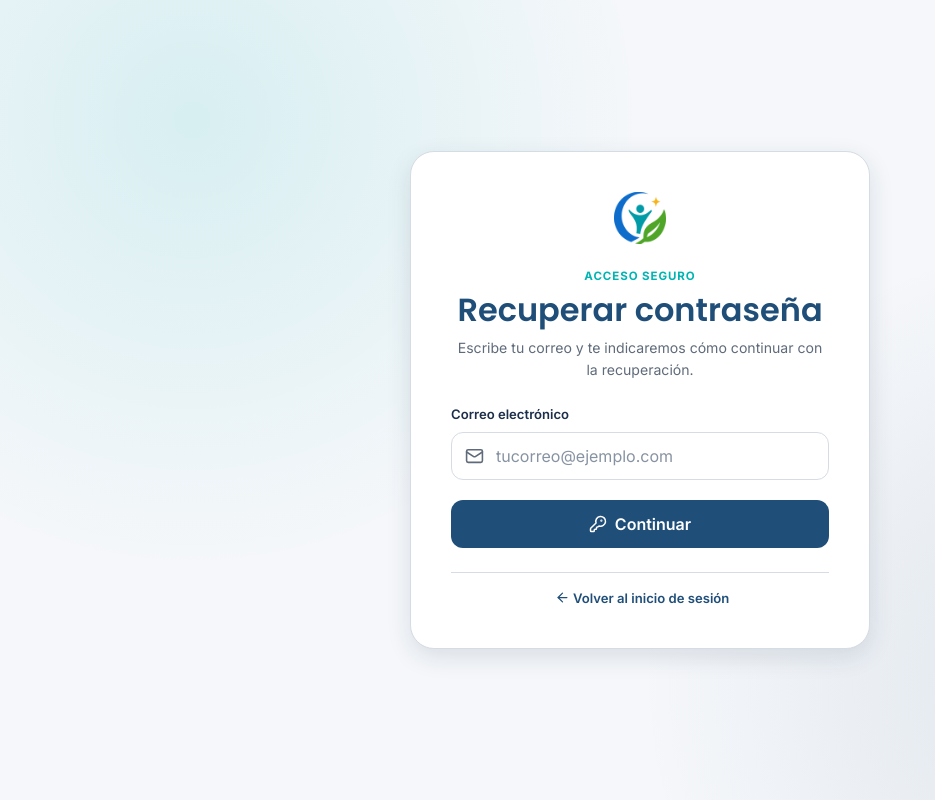
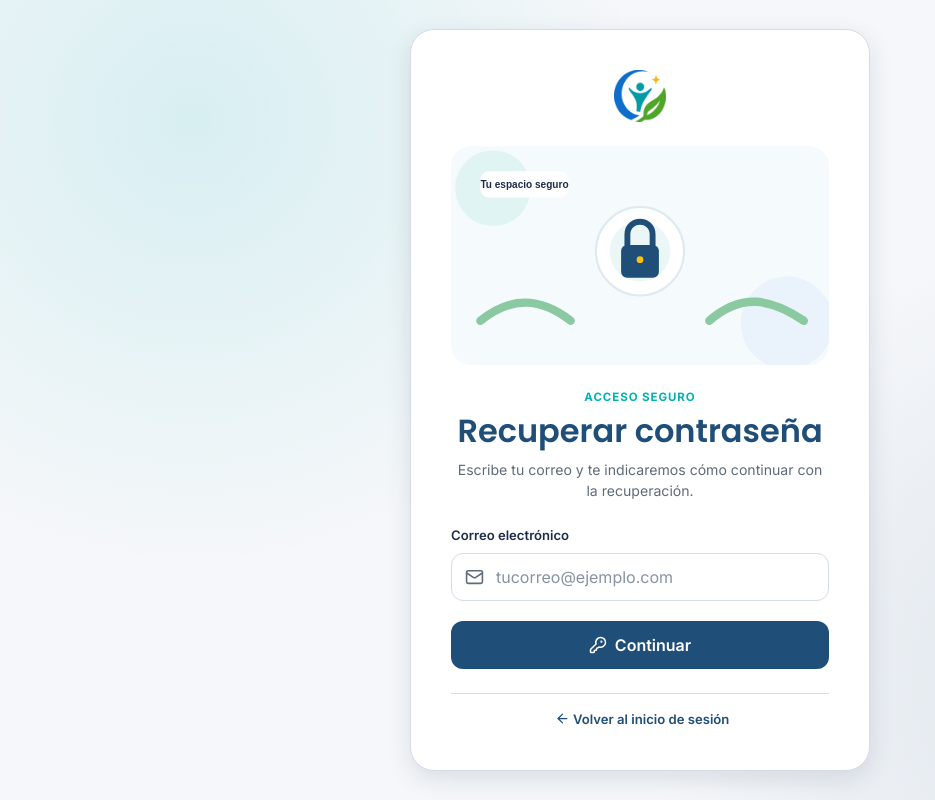
Before and after one commit to Pepealdana/ORENZA, a React (Vite) app: page /recuperar-contrasena in a window 1280 px wide. Shown: the whole page, without its empty margins (0-935 px from the left). Built offline with nearby package versions, Linux system fonts and the light colour scheme; no server answers.

Commit message:
feat: integra graficos de identidad en pantallas

```diff
--- a/src/pages/auth/ForgotPasswordPage.jsx
+++ b/src/pages/auth/ForgotPasswordPage.jsx
@@ -1,6 +1,7 @@
 import { Link } from 'react-router-dom';
 import { ArrowLeft, KeyRound, Mail } from 'lucide-react';
 import orenzaLogo from '../../assets/orenza_logo.png';
+import loginIllustration from '../../assets/illustrations/login-illustration.svg';
 import Button from '../../components/ui/Button/Button';
 import styles from './AuthPage.module.css';
 
@@ -9,6 +10,7 @@ function ForgotPasswordPage() {
     <main className={styles.page}>
       <section className={styles.card} aria-labelledby="recovery-title">
         <div className={styles.brand}><img src={orenzaLogo} alt="ORENZA" /></div>
+        <div className={styles.illustration}><img src={loginIllustration} alt="" aria-hidden="true" /></div>
         <header className={styles.header}>
           <p className={styles.eyebrow}>Acceso seguro</p>
           <h1 id="recovery-title" className={styles.title}>Recuperar contraseña</h1>
```
